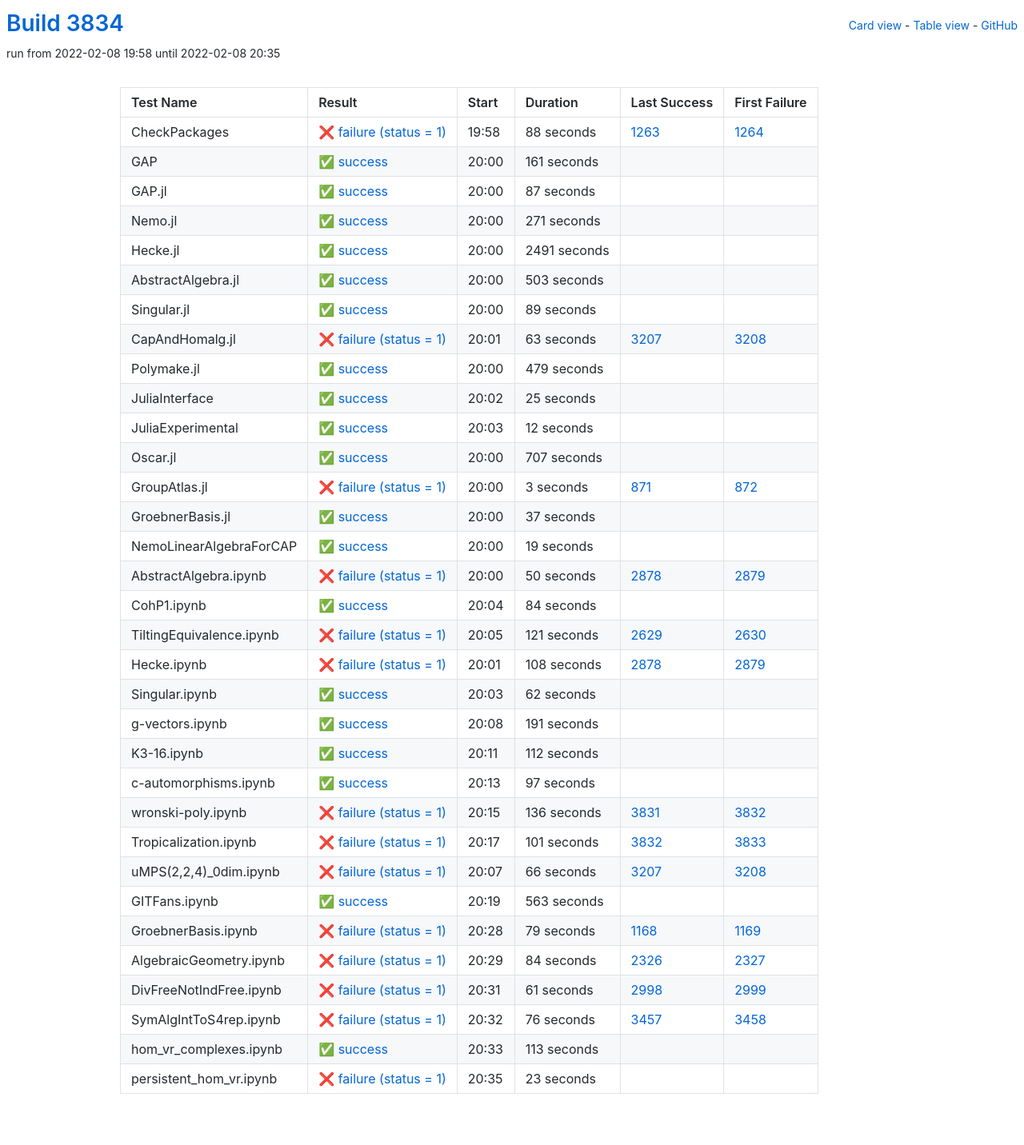
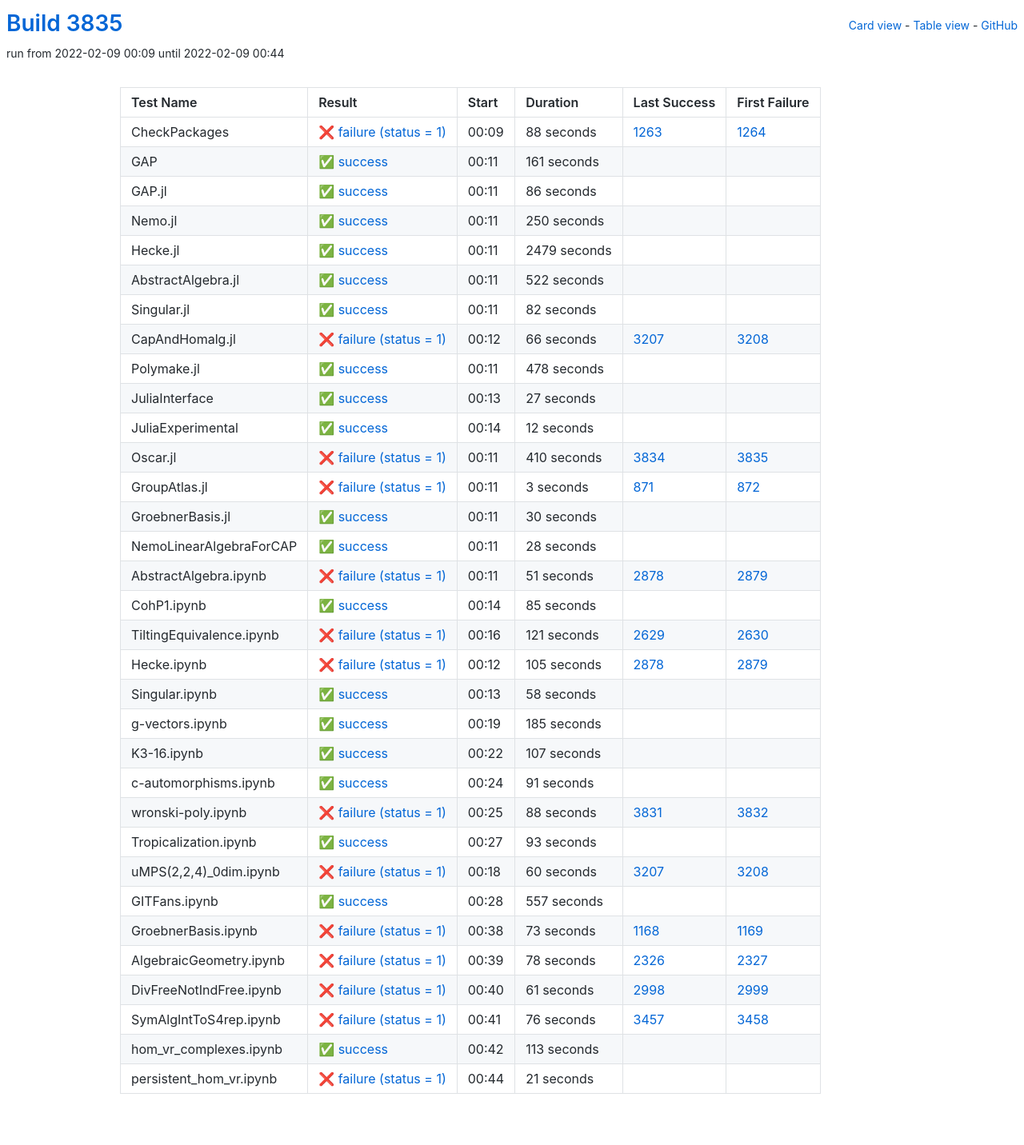
Before and after one commit to oscar-system/oscar-ci-status-stable, a Jekyll site: the page built from table.html, in a window 1280 px wide. Shown: the whole page at 80% size. Built offline with Jekyll 4.4.1, drawn with Linux system fonts in a browser that asks for light colours.

Commit message:
Build #3835

```diff
--- a/_data/ci.yml
+++ b/_data/ci.yml
@@ -1,6 +1,6 @@
 ---
-build: 3834
-build_url: https://oscarci.mathematik.uni-kl.de/job/oscar-stable/3834/
+build: 3835
+build_url: https://oscarci.mathematik.uni-kl.de/job/oscar-stable/3835/
 job: oscar-stable
 organization: oscar-system
 repo: oscar-ci-status-stable
@@ -8,8 +8,8 @@ repourl: https://github.com/oscar-system/oscar-ci-status-stable
 tests:
 - name: CheckPackages
   id: checkpackages
-  log: https://oscarci.mathematik.uni-kl.de/job/oscar-stable/3834/artifact/logs/build-3834/CheckPackages.log
-  start: 2022-02-08 19:58
+  log: https://oscarci.mathematik.uni-kl.de/job/oscar-stable/3835/artifact/logs/build-3835/CheckPackages.log
+  start: 2022-02-09 00:09
   success: false
   exitcode: 1
   status: failure
@@ -20,8 +20,8 @@ tests:
   first_failure_url: https://oscarci.mathematik.uni-kl.de/job/oscar-stable/1264/
 - name: GAP
   id: gap
-  log: https://oscarci.mathematik.uni-kl.de/job/oscar-stable/3834/artifact/logs/build-3834/GAP.log
-  start: 2022-02-08 20:00
+  log: https://oscarci.mathematik.uni-kl.de/job/oscar-stable/3835/artifact/logs/build-3835/GAP.log
+  start: 2022-02-09 00:11
   success: true
   exitcode: 0
   status: success
@@ -32,104 +32,104 @@ tests:
   first_failure_url:
 - name: GAP.jl
   id: gap-jl
-  log: https://oscarci.mathematik.uni-kl.de/job/oscar-stable/3834/artifact/logs/build-3834/GAP.jl.log
-  start: 2022-02-08 20:00
+  log: https://oscarci.mathematik.uni-kl.de/job/oscar-stable/3835/artifact/logs/build-3835/GAP.jl.log
+  start: 2022-02-09 00:11
   success: true
   exitcode: 0
   status: success
-  duration: 87
+  duration: 86
   last_success: false
   last_success_url:
   first_failure: false
   first_failure_url:
 - name: Nemo.jl
   id: nemo-jl
-  log: https://oscarci.mathematik.uni-kl.de/job/oscar-stable/3834/artifact/logs/build-3834/Nemo.jl.log
-  start: 2022-02-08 20:00
+  log: https://oscarci.mathematik.uni-kl.de/job/oscar-stable/3835/artifact/logs/build-3835/Nemo.jl.log
+  start: 2022-02-09 00:11
   success: true
   exitcode: 0
   status: success
-  duration: 271
+  duration: 250
   last_success: false
   last_success_url:
   first_failure: false
   first_failure_url:
 - name: Hecke.jl
   id: hecke-jl
-  log: https://oscarci.mathematik.uni-kl.de/job/oscar-stable/3834/artifact/logs/build-3834/Hecke.jl.log
-  start: 2022-02-08 20:00
+  log: https://oscarci.mathematik.uni-kl.de/job/oscar-stable/3835/artifact/logs/build-3835/Hecke.jl.log
+  start: 2022-02-09 00:11
   success: true
   exitcode: 0
   status: success
-  duration: 2491
+  duration: 2479
   last_success: false
   last_success_url:
   first_failure: false
   first_failure_url:
 - name: AbstractAlgebra.jl
   id: abstractalgebra-jl
-  log: https://oscarci.mathematik.uni-kl.de/job/oscar-stable/3834/artifact/logs/build-3834/AbstractAlgebra.jl.log
-  start: 2022-02-08 20:00
+  log: https://oscarci.mathematik.uni-kl.de/job/oscar-stable/3835/artifact/logs/build-3835/AbstractAlgebra.jl.log
+  start: 2022-02-09 00:11
   success: true
   exitcode: 0
   status: success
-  duration: 503
+  duration: 522
   last_success: false
   last_success_url:
   first_failure: false
   first_failure_url:
 - name: Singular.jl
   id: singular-jl
-  log: https://oscarci.mathematik.uni-kl.de/job/oscar-stable/3834/artifact/logs/build-3834/Singular.jl.log
-  start: 2022-02-08 20:00
+  log: https://oscarci.mathematik.uni-kl.de/job/oscar-stable/3835/artifact/logs/build-3835/Singular.jl.log
+  start: 2022-02-09 00:11
   success: true
   exitcode: 0
   status: success
-  duration: 89
+  duration: 82
   last_success: false
   last_success_url:
   first_failure: false
   first_failure_url:
 - name: CapAndHomalg.jl
   id: capandhomalg-jl
-  log: https://oscarci.mathematik.uni-kl.de/job/oscar-stable/3834/artifact/logs/build-3834/CapAndHomalg.jl.log
-  start: 2022-02-08 20:01
+  log: https://oscarci.mathematik.uni-kl.de/job/oscar-stable/3835/artifact/logs/build-3835/CapAndHomalg.jl.log
+  start: 2022-02-09 00:12
   success: false
   exitcode: 1
   status: failure
-  duration: 63
+  duration: 66
   last_success: 3207
   last_success_url: https://oscarci.mathematik.uni-kl.de/job/oscar-stable/3207/
   first_failure: 3208
   first_failure_url: https://oscarci.mathematik.uni-kl.de/job/oscar-stable/3208/
 - name: Polymake.jl
   id: polymake-jl
-  log: https://oscarci.mathematik.uni-kl.de/job/oscar-stable/3834/artifact/logs/build-3834/Polymake.jl.log
-  start: 2022-02-08 20:00
+  log: https://oscarci.mathematik.uni-kl.de/job/oscar-stable/3835/artifact/logs/build-3835/Polymake.jl.log
+  start: 2022-02-09 00:11
   success: true
   exitcode: 0
   status: success
-  duration: 479
+  duration: 478
   last_success: false
   last_success_url:
   first_failure: false
   first_failure_url:
 - name: JuliaInterface
   id: juliainterface
-  log: https://oscarci.mathematik.uni-kl.de/job/oscar-stable/3834/artifact/logs/build-3834/JuliaInterface.log
-  start: 2022-02-08 20:02
+  log: https://oscarci.mathematik.uni-kl.de/job/oscar-stable/3835/artifact/logs/build-3835/JuliaInterface.log
+  start: 2022-02-09 00:13
   success: true
   exitcode: 0
   status: success
-  duration: 25
+  duration: 27
   last_success: false
   last_success_url:
   first_failure: false
   first_failure_url:
 - name: JuliaExperimental
   id: juliaexperimental
-  log: https://oscarci.mathematik.uni-kl.de/job/oscar-stable/3834/artifact/logs/build-3834/JuliaExperimental.log
-  start: 2022-02-08 20:03
+  log: https://oscarci.mathematik.uni-kl.de/job/oscar-stable/3835/artifact/logs/build-3835/JuliaExperimental.log
+  start: 2022-02-09 00:14
   success: true
   exitcode: 0
   status: success
@@ -140,20 +140,20 @@ tests:
   first_failure_url:
 - name: Oscar.jl
   id: oscar-jl
-  log: https://oscarci.mathematik.uni-kl.de/job/oscar-stable/3834/artifact/logs/build-3834/Oscar.jl.log
-  start: 2022-02-08 20:00
-  success: true
-  exitcode: 0
-  status: success
-  duration: 707
-  last_success: false
-  last_success_url:
-  first_failure: false
-  first_failure_url:
+  log: https://oscarci.mathematik.uni-kl.de/job/oscar-stable/3835/artifact/logs/build-3835/Oscar.jl.log
+  start: 2022-02-09 00:11
+  success: false
+  exitcode: 1
+  status: failure
+  duration: 410
+  last_success: 3834
+  last_success_url: https://oscarci.mathematik.uni-kl.de/job/oscar-stable/3834/
+  first_failure: 3835
+  first_failure_url: https://oscarci.mathematik.uni-kl.de/job/oscar-stable/3835/
 - name: GroupAtlas.jl
   id: groupatlas-jl
-  log: https://oscarci.mathematik.uni-kl.de/job/oscar-stable/3834/artifact/logs/build-3834/GroupAtlas.jl.log
-  start: 2022-02-08 20:00
+  log: https://oscarci.mathematik.uni-kl.de/job/oscar-stable/3835/artifact/logs/build-3835/GroupAtlas.jl.log
+  start: 2022-02-09 00:11
   success: false
   exitcode: 1
   status: failure
@@ -164,56 +164,56 @@ tests:
   first_failure_url: https://oscarci.mathematik.uni-kl.de/job/oscar-stable/872/
 - name: GroebnerBasis.jl
   id: groebnerbasis-jl
-  log: https://oscarci.mathematik.uni-kl.de/job/oscar-stable/3834/artifact/logs/build-3834/GroebnerBasis.jl.log
-  start: 2022-02-08 20:00
+  log: https://oscarci.mathematik.uni-kl.de/job/oscar-stable/3835/artifact/logs/build-3835/GroebnerBasis.jl.log
+  start: 2022-02-09 00:11
   success: true
   exitcode: 0
   status: success
-  duration: 37
+  duration: 30
   last_success: false
   last_success_url:
   first_failure: false
   first_failure_url:
 - name: NemoLinearAlgebraForCAP
   id: nemolinearalgebraforcap
-  log: https://oscarci.mathematik.uni-kl.de/job/oscar-stable/3834/artifact/logs/build-3834/NemoLinearAlgebraForCAP.log
-  start: 2022-02-08 20:00
+  log: https://oscarci.mathematik.uni-kl.de/job/oscar-stable/3835/artifact/logs/build-3835/NemoLinearAlgebraForCAP.log
+  start: 2022-02-09 00:11
   success: true
   exitcode: 0
   status: success
-  duration: 19
+  duration: 28
   last_success: false
   last_success_url:
   first_failure: false
   first_failure_url:
 - name: AbstractAlgebra.ipynb
   id: abstractalgebra-ipynb
-  log: https://oscarci.mathematik.uni-kl.de/job/oscar-stable/3834/artifact/logs/build-3834/AbstractAlgebra.ipynb.log
-  start: 2022-02-08 20:00
+  log: https://oscarci.mathematik.uni-kl.de/job/oscar-stable/3835/artifact/logs/build-3835/AbstractAlgebra.ipynb.log
+  start: 2022-02-09 00:11
   success: false
   exitcode: 1
   status: failure
-  duration: 50
+  duration: 51
   last_success: 2878
   last_success_url: https://oscarci.mathematik.uni-kl.de/job/oscar-stable/2878/
   first_failure: 2879
   first_failure_url: https://oscarci.mathematik.uni-kl.de/job/oscar-stable/2879/
 - name: CohP1.ipynb
   id: cohp1-ipynb
-  log: https://oscarci.mathematik.uni-kl.de/job/oscar-stable/3834/artifact/logs/build-3834/CohP1.ipynb.log
-  start: 2022-02-08 20:04
+  log: https://oscarci.mathematik.uni-kl.de/job/oscar-stable/3835/artifact/logs/build-3835/CohP1.ipynb.log
+  start: 2022-02-09 00:14
   success: true
   exitcode: 0
   status: success
-  duration: 84
+  duration: 85
   last_success: false
   last_success_url:
   first_failure: false
   first_failure_url:
 - name: TiltingEquivalence.ipynb
   id: tiltingequivalence-ipynb
-  log: https://oscarci.mathematik.uni-kl.de/job/oscar-stable/3834/artifact/logs/build-3834/TiltingEquivalence.ipynb.log
-  start: 2022-02-08 20:05
+  log: https://oscarci.mathematik.uni-kl.de/job/oscar-stable/3835/artifact/logs/build-3835/TiltingEquivalence.ipynb.log
+  start: 2022-02-09 00:16
   success: false
   exitcode: 1
   status: failure
@@ -224,140 +224,140 @@ tests:
   first_failure_url: https://oscarci.mathematik.uni-kl.de/job/oscar-stable/2630/
 - name: Hecke.ipynb
   id: hecke-ipynb
-  log: https://oscarci.mathematik.uni-kl.de/job/oscar-stable/3834/artifact/logs/build-3834/Hecke.ipynb.log
-  start: 2022-02-08 20:01
+  log: https://oscarci.mathematik.uni-kl.de/job/oscar-stable/3835/artifact/logs/build-3835/Hecke.ipynb.log
+  start: 2022-02-09 00:12
   success: false
   exitcode: 1
   status: failure
-  duration: 108
+  duration: 105
   last_success: 2878
   last_success_url: https://oscarci.mathematik.uni-kl.de/job/oscar-stable/2878/
   first_failure: 2879
   first_failure_url: https://oscarci.mathematik.uni-kl.de/job/oscar-stable/2879/
 - name: Singular.ipynb
   id: singular-ipynb
-  log: https://oscarci.mathematik.uni-kl.de/job/oscar-stable/3834/artifact/logs/build-3834/Singular.ipynb.log
-  start: 2022-02-08 20:03
+  log: https://oscarci.mathematik.uni-kl.de/job/oscar-stable/3835/artifact/logs/build-3835/Singular.ipynb.log
+  start: 2022-02-09 00:13
   success: true
   exitcode: 0
   status: success
-  duration: 62
+  duration: 58
   last_success: false
   last_success_url:
   first_failure: false
   first_failure_url:
 - name: g-vectors.ipynb
   id: g-vectors-ipynb
-  log: https://oscarci.mathematik.uni-kl.de/job/oscar-stable/3834/artifact/logs/build-3834/g-vectors.ipynb.log
-  start: 2022-02-08 20:08
+  log: https://oscarci.mathematik.uni-kl.de/job/oscar-stable/3835/artifact/logs/build-3835/g-vectors.ipynb.log
+  start: 2022-02-09 00:19
   success: true
   exitcode: 0
   status: success
-  duration: 191
+  duration: 185
   last_success: false
   last_success_url:
   first_failure: false
   first_failure_url:
 - name: K3-16.ipynb
   id: k3-16-ipynb
-  log: https://oscarci.mathematik.uni-kl.de/job/oscar-stable/3834/artifact/logs/build-3834/K3-16.ipynb.log
-  start: 2022-02-08 20:11
+  log: https://oscarci.mathematik.uni-kl.de/job/oscar-stable/3835/artifact/logs/build-3835/K3-16.ipynb.log
+  start: 2022-02-09 00:22
   success: true
   exitcode: 0
   status: success
-  duration: 112
+  duration: 107
   last_success: false
   last_success_url:
   first_failure: false
   first_failure_url:
 - name: c-automorphisms.ipynb
   id: c-automorphisms-ipynb
-  log: https://oscarci.mathematik.uni-kl.de/job/oscar-stable/3834/artifact/logs/build-3834/c-automorphisms.ipynb.log
-  start: 2022-02-08 20:13
+  log: https://oscarci.mathematik.uni-kl.de/job/oscar-stable/3835/artifact/logs/build-3835/c-automorphisms.ipynb.log
+  start: 2022-02-09 00:24
   success: true
   exitcode: 0
   status: success
-  duration: 97
+  duration: 91
   last_success: false
   last_success_url:
   first_failure: false
   first_failure_url:
 - name: wronski-poly.ipynb
   id: wronski-poly-ipynb
-  log: https://oscarci.mathematik.uni-kl.de/job/oscar-stable/3834/artifact/logs/build-3834/wronski-poly.ipynb.log
-  start: 2022-02-08 20:15
+  log: https://oscarci.mathematik.uni-kl.de/job/oscar-stable/3835/artifact/logs/build-3835/wronski-poly.ipynb.log
+  start: 2022-02-09 00:25
   success: false
   exitcode: 1
   status: failure
-  duration: 136
+  duration: 88
   last_success: 3831
   last_success_url: https://oscarci.mathematik.uni-kl.de/job/oscar-stable/3831/
   first_failure: 3832
   first_failure_url: https://oscarci.mathematik.uni-kl.de/job/oscar-stable/3832/
 - name: Tropicalization.ipynb
   id: tropicalization-ipynb
-  log: https://oscarci.mathematik.uni-kl.de/job/oscar-stable/3834/artifact/logs/build-3834/Tropicalization.ipynb.log
-  start: 2022-02-08 20:17
+  log: https://oscarci.mathematik.uni-kl.de/job/oscar-stable/3835/artifact/logs/build-3835/Tropicalization.ipynb.log
+  start: 2022-02-09 00:27
+  success: true
+  exitcode: 0
+  status: success
+  duration: 93
+  last_success: false
+  last_success_url:
+  first_failure: false
+  first_failure_url:
+- name: uMPS(2,2,4)_0dim.ipynb
+  id: umps-2-2-4-0dim-ipynb
+  log: https://oscarci.mathematik.uni-kl.de/job/oscar-stable/3835/artifact/logs/build-3835/uMPS-2-2-4-_0dim.ipynb.log
+  start: 2022-02-09 00:18
   success: false
   exitcode: 1
   status: failure
-  duration: 101
-  last_success: 3832
-  last_success_url: https://oscarci.mathematik.uni-kl.de/job/oscar-stable/3832/
-  first_failure: 3833
-  first_failure_url: https://oscarci.mathematik.uni-kl.de/job/oscar-stable/3833/
-- name: uMPS(2,2,4)_0dim.ipynb
-  id: umps-2-2-4-0dim-ipynb
-  log: https://oscarci.mathematik.uni-kl.de/job/oscar-stable/3834/artifact/logs/build-3834/uMPS-2-2-4-_0dim.ipynb.log
-  start: 2022-02-08 20:07
-  success: false
-  exitcode: 1
-  status: failure
-  duration: 66
+  duration: 60
   last_success: 3207
   last_success_url: https://oscarci.mathematik.uni-kl.de/job/oscar-stable/3207/
   first_failure: 3208
   first_failure_url: https://oscarci.mathematik.uni-kl.de/job/oscar-stable/3208/
 - name: GITFans.ipynb
   id: gitfans-ipynb
-  log: https://oscarci.mathematik.uni-kl.de/job/oscar-stable/3834/artifact/logs/build-3834/GITFans.ipynb.log
-  start: 2022-02-08 20:19
+  log: https://oscarci.mathematik.uni-kl.de/job/oscar-stable/3835/artifact/logs/build-3835/GITFans.ipynb.log
+  start: 2022-02-09 00:28
   success: true
   exitcode: 0
   status: success
-  duration: 563
+  duration: 557
   last_success: false
   last_success_url:
   first_failure: false
   first_failure_url:
 - name: GroebnerBasis.ipynb
   id: groebnerbasis-ipynb
-  log: https://oscarci.mathematik.uni-kl.de/job/oscar-stable/3834/artifact/logs/build-3834/GroebnerBasis.ipynb.log
-  start: 2022-02-08 20:28
+  log: https://oscarci.mathematik.uni-kl.de/job/oscar-stable/3835/artifact/logs/build-3835/GroebnerBasis.ipynb.log
+  start: 2022-02-09 00:38
   success: false
   exitcode: 1
   status: failure
-  duration: 79
+  duration: 73
   last_success: 1168
   last_success_url: https://oscarci.mathematik.uni-kl.de/job/oscar-stable/1168/
   first_failure: 1169
   first_failure_url: https://oscarci.mathematik.uni-kl.de/job/oscar-stable/1169/
 - name: AlgebraicGeometry.ipynb
   id: algebraicgeometry-ipynb
-  log: https://oscarci.mathematik.uni-kl.de/job/oscar-stable/3834/artifact/logs/build-3834/AlgebraicGeometry.ipynb.log
-  start: 2022-02-08 20:29
+  log: https://oscarci.mathematik.uni-kl.de/job/oscar-stable/3835/artifact/logs/build-3835/AlgebraicGeometry.ipynb.log
+  start: 2022-02-09 00:39
   success: false
   exitcode: 1
   status: failure
-  duration: 84
+  duration: 78
   last_success: 2326
   last_success_url: https://oscarci.mathematik.uni-kl.de/job/oscar-stable/2326/
   first_failure: 2327
   first_failure_url: https://oscarci.mathematik.uni-kl.de/job/oscar-stable/2327/
 - name: DivFreeNotIndFree.ipynb
   id: divfreenotindfree-ipynb
-  log: https://oscarci.mathematik.uni-kl.de/job/oscar-stable/3834/artifact/logs/build-3834/DivFreeNotIndFree.ipynb.log
-  start: 2022-02-08 20:31
+  log: https://oscarci.mathematik.uni-kl.de/job/oscar-stable/3835/artifact/logs/build-3835/DivFreeNotIndFree.ipynb.log
+  start: 2022-02-09 00:40
   success: false
   exitcode: 1
   status: failure
@@ -368,8 +368,8 @@ tests:
   first_failure_url: https://oscarci.mathematik.uni-kl.de/job/oscar-stable/2999/
 - name: SymAlgIntToS4rep.ipynb
   id: symalginttos4rep-ipynb
-  log: https://oscarci.mathematik.uni-kl.de/job/oscar-stable/3834/artifact/logs/build-3834/SymAlgIntToS4rep.ipynb.log
-  start: 2022-02-08 20:32
+  log: https://oscarci.mathematik.uni-kl.de/job/oscar-stable/3835/artifact/logs/build-3835/SymAlgIntToS4rep.ipynb.log
+  start: 2022-02-09 00:41
   success: false
   exitcode: 1
   status: failure
@@ -380,8 +380,8 @@ tests:
   first_failure_url: https://oscarci.mathematik.uni-kl.de/job/oscar-stable/3458/
 - name: hom_vr_complexes.ipynb
   id: hom-vr-complexes-ipynb
-  log: https://oscarci.mathematik.uni-kl.de/job/oscar-stable/3834/artifact/logs/build-3834/hom_vr_complexes.ipynb.log
-  start: 2022-02-08 20:33
+  log: https://oscarci.mathematik.uni-kl.de/job/oscar-stable/3835/artifact/logs/build-3835/hom_vr_complexes.ipynb.log
+  start: 2022-02-09 00:42
   success: true
   exitcode: 0
   status: success
@@ -392,12 +392,12 @@ tests:
   first_failure_url:
 - name: persistent_hom_vr.ipynb
   id: persistent-hom-vr-ipynb
-  log: https://oscarci.mathematik.uni-kl.de/job/oscar-stable/3834/artifact/logs/build-3834/persistent_hom_vr.ipynb.log
-  start: 2022-02-08 20:35
+  log: https://oscarci.mathematik.uni-kl.de/job/oscar-stable/3835/artifact/logs/build-3835/persistent_hom_vr.ipynb.log
+  start: 2022-02-09 00:44
   success: false
   exitcode: 1
   status: failure
-  duration: 23
+  duration: 21
   last_success: false
   last_success_url:
   first_failure: false
```
Also changed, not shown: README.md.
